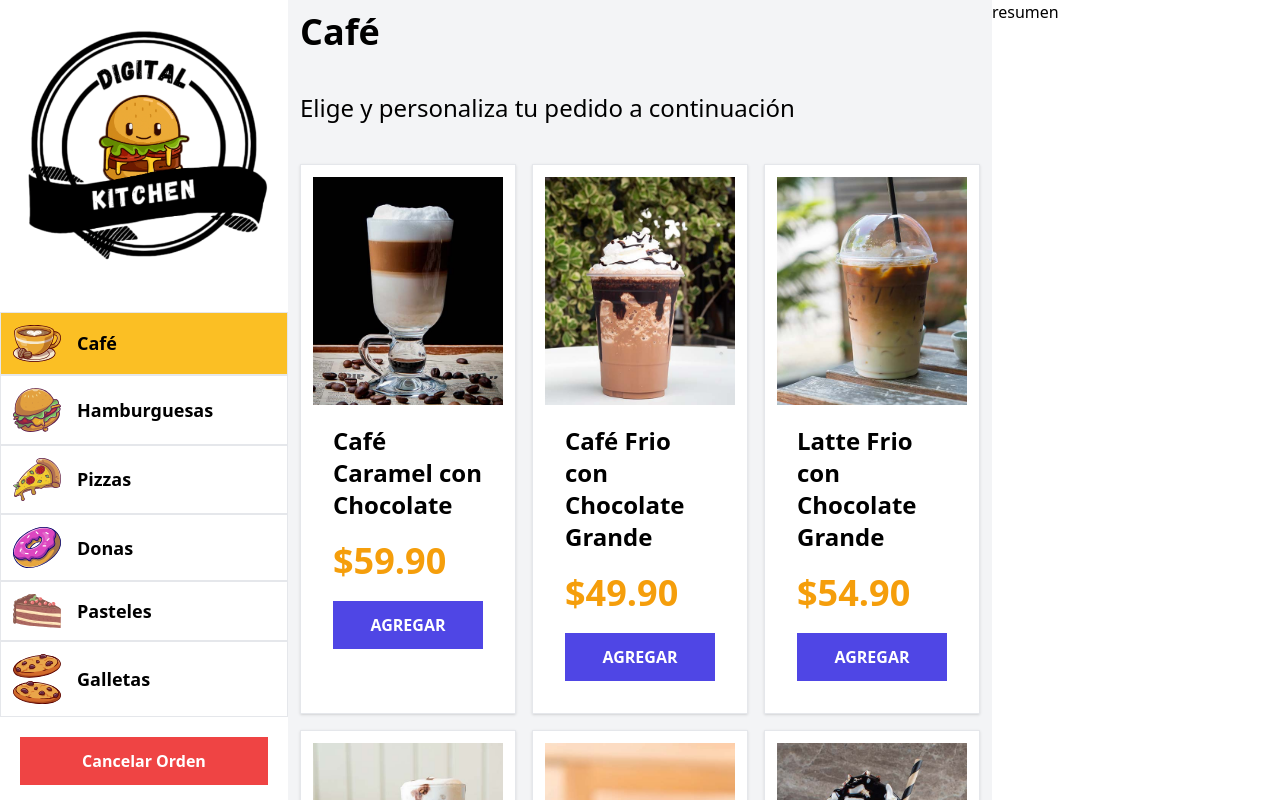
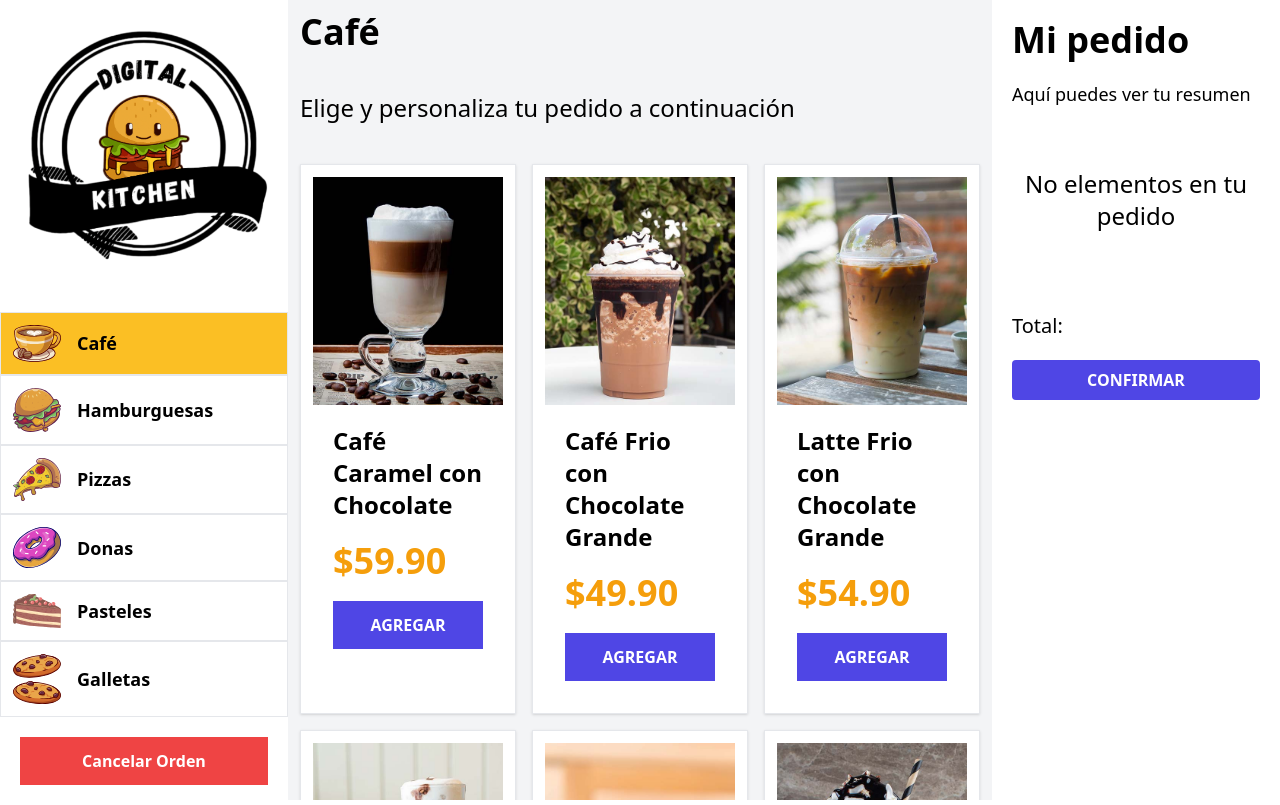
Before and after one commit to dellpinos/react-digitalKitchen, a React (Vite) app: page / in a window 1280 px wide. Built offline with nearby package versions, Linux system fonts and the light colour scheme.

Commit message:
comenzando con resumen

```diff
--- a/src/components/ModalProducto.jsx
+++ b/src/components/ModalProducto.jsx
@@ -1,9 +1,12 @@
 import useKitchen from "../hooks/useKitchen";
+import { useState } from "react";
+import { formatearDinero } from "../helpers"
 
 
 export default function ModalProducto() {
 
-    const { producto, handleClickModal } = useKitchen();
+    const { producto, handleClickModal, handleAgregarPedido } = useKitchen();
+    const [cantidad, setCantidad] = useState(1);
 
     return (
 
@@ -18,15 +21,50 @@ export default function ModalProducto() {
             <div className="md:w-2/3">
                 <div className="flex justify-end">
                     <button
-                    onClick={handleClickModal}
+                        onClick={handleClickModal}
                     >
                         <svg xmlns="http://www.w3.org/2000/svg" fill="none" viewBox="0 0 24 24" strokeWidth={1.5} stroke="currentColor" className="w-8 h-8">
                             <path strokeLinecap="round" strokeLinejoin="round" d="m9.75 9.75 4.5 4.5m0-4.5-4.5 4.5M21 12a9 9 0 1 1-18 0 9 9 0 0 1 18 0Z" />
                         </svg>
 
                     </button>
+                </div>
+                <h1 className="text-3xl font-bold mt-5">{producto.nombre}</h1>
+                <p className="mt-5 font-black text-5xl text-amber-500">{formatearDinero(producto.precio)}</p>
+                <div className="flex gap-4 mt-5">
+
+                    <button
+                        type="button"
+                        onClick={() => {
+                            if (cantidad <= 1) return
+                            setCantidad(cantidad - 1);
+                        }}
+                    >
+                        <svg xmlns="http://www.w3.org/2000/svg" fill="none" viewBox="0 0 24 24" strokeWidth={1.5} stroke="currentColor" className="w-6 h-6">
+                            <path strokeLinecap="round" strokeLinejoin="round" d="M15 12H9m12 0a9 9 0 1 1-18 0 9 9 0 0 1 18 0Z" />
+                        </svg>
+                    </button>
+                    <p className="text-3xl">{cantidad}</p>
+                    <button
+                        type="button"
+                        onClick={() => {
+                            if (cantidad >= 10) return
+                            setCantidad(cantidad + 1);
+                        }}
+                    >
+                        <svg xmlns="http://www.w3.org/2000/svg" fill="none" viewBox="0 0 24 24" strokeWidth={1.5} stroke="currentColor" className="w-6 h-6">
+                            <path strokeLinecap="round" strokeLinejoin="round" d="M12 9v6m3-3H9m12 0a9 9 0 1 1-18 0 9 9 0 0 1 18 0Z" />
+                        </svg>
+                    </button>
 
                 </div>
+                <button
+                    type="button"
+                    className="bg-indigo-600 hover:bg-indigo-800 px-5 py-2 mt-5 text-white font-bold uppercase rounded"
+                    onClick={() => handleAgregarPedido({...producto, cantidad})}
+                >
+                    Agregar al pedido
+                </button>
             </div>
 
         </div>
--- a/src/components/Resumen.jsx
+++ b/src/components/Resumen.jsx
@@ -1,6 +1,35 @@
+import useKitchen from "../hooks/useKitchen"
 
 export default function Resumen() {
-  return (
-    <div className="md:w-72">resumen</div>
-  )
+
+    const { pedido } = useKitchen();
+
+
+    return (
+        <aside className="md:w-72 h-screen overflow-y-scroll p-5">
+            <h1 className="text-4xl font-black">Mi pedido</h1>
+            <p className="text-lg my-5">Aquí puedes ver tu resumen</p>
+
+            <div className="py-10">
+                {pedido.length === 0 ? (
+                    <p className="text-center text-2xl">No elementos en tu pedido</p>
+                ) : (
+                    <p>Hay contenido</p>
+                )}
+            </div>
+
+            <p className="text-xl mt-10">Total: {''}</p>
+
+            <form className="w-full">
+                <div className="mt-5">
+                    <input
+                    type="submit"
+                    className="bg-indigo-600 hover:bg-indigo-800 px-5 py-2 rounded uppercase font-bold text-white text-center w-full cursor-pointer"
+                    value="Confirmar"
+                    />
+                </div>
+            </form>
+
+        </aside>
+    )
 }
--- a/src/context/KitchenProvider.jsx
+++ b/src/context/KitchenProvider.jsx
@@ -9,6 +9,7 @@ const KitchenProvider = ({children}) => {
     const [categoriaActual, setCategoriaActual] = useState(categorias[0]);
     const [modal, setModal] = useState(false);
     const [producto, setProducto] = useState({});
+    const [pedido, setPedido] = useState([]);
 
     const handleClickCategoria = id => {
         const categoria = categorias.filter( cat => cat.id === id)[0];
@@ -23,6 +24,10 @@ const KitchenProvider = ({children}) => {
         setProducto(producto);
     }
 
+    const handleAgregarPedido = ({categoria_id, imagen, ...producto}) => {
+        setPedido([...pedido, producto]);
+    }
+
     return (
         <KitchenContext.Provider
 
@@ -33,7 +38,9 @@ const KitchenProvider = ({children}) => {
             modal,
             handleClickModal,
             producto,
-            handleSetProducto
+            handleSetProducto,
+            pedido,
+            handleAgregarPedido
             }}
         >{children}</KitchenContext.Provider>
     )
```
